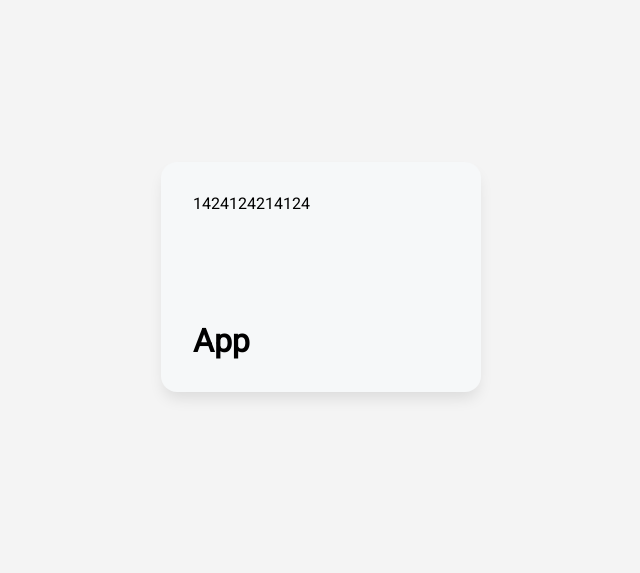
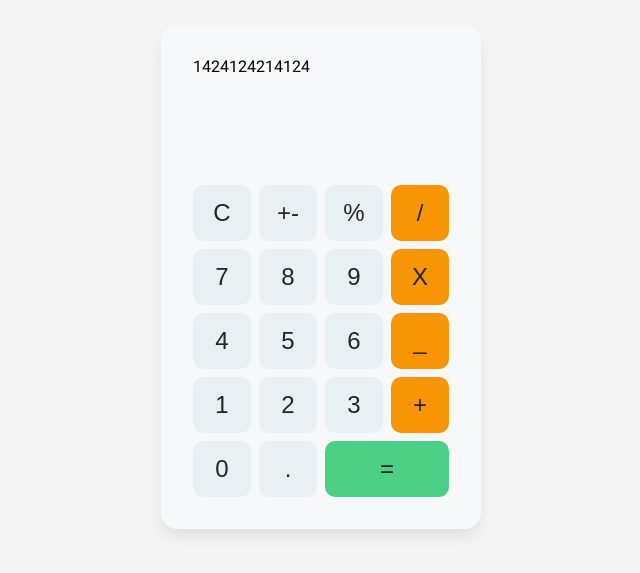
Before and after one commit to ahmadfa-lb/Calculator-App-in-React-JS, a React (Vite) app: page / in a window 1280 px wide. Shown: the part 155-728 px from the top of the page, without its empty margins (319-959 px from the left). Built offline with nearby package versions, Linux system fonts and the light colour scheme.

Commit message:
creating the structure and ButtonBox and Button Components and styling them

```diff
--- a/src/App.jsx
+++ b/src/App.jsx
@@ -1,6 +1,17 @@
 // import { useState } from 'react'
 import Wrapper from './components/Wrapper'
 import Screen from './components/Screen'
+import ButtonBox from './components/ButtonBox';
+import Button from './components/Button';
+
+const BtnValues = [
+  ["C", "+-", "%", "/"],
+  [7, 8, 9, "X"],
+  [4, 5, 6, "_"],
+  [1, 2, 3, "+"],
+  [0, ".", "="],
+];
+
 
 function App() {
 
@@ -8,10 +19,15 @@
   return (
     <div>
       <Wrapper>
-        <Screen>
-
-        </Screen>
-        <h1>App</h1>
+        <Screen />
+        <ButtonBox>
+          {BtnValues.flat().map((btn, i) => (
+            <Button
+              value={btn}
+              key={i}
+            />
+          ))}
+        </ButtonBox>
       </Wrapper>
     </div>
   )
--- /dev/null
+++ b/src/components/Button.jsx
@@ -0,0 +1,17 @@
+
+const getStyleName = btn =>{
+    const className = {
+        '=': 'equals',
+        'X': 'opt',
+        '_': 'opt',
+        '+': 'opt',
+        '/': 'opt',
+    }
+    return className[btn];
+}
+
+const Button = ({ value }) => {
+  return <button className={`${getStyleName(value)} button`}>{value}</button>;
+};
+
+export default Button;
--- /dev/null
+++ b/src/components/ButtonBox.jsx
@@ -0,0 +1,5 @@
+const ButtonBox = ({ children }) => {
+  return <div className="buttonBox">{children}</div>;
+};
+
+export default ButtonBox;
--- a/src/components/Wrapper.jsx
+++ b/src/components/Wrapper.jsx
@@ -1,13 +1,5 @@
-import PropTypes from 'prop-types';
-
 const Wrapper = ({ children }) => {
-    return (
-        <div className="wrapper">{children}</div>
-    );
-};
-
-Wrapper.propTypes = {
-    children: PropTypes.node.isRequired, // `node` means anything that can be rendered, e.g., text, elements, etc.
+  return <div className="wrapper">{children}</div>;
 };
 
 export default Wrapper;
--- a/src/index.css
+++ b/src/index.css
@@ -29,3 +29,36 @@
   height: 4rem;
   margin-bottom: 4rem;
 }
+
+.buttonBox{
+  display: grid;
+  grid-template-columns: repeat(4, 1fr);
+  gap: .5rem;
+}
+
+.button{
+  background: #e9f0f4;
+  height: 3.5rem;
+  padding: 10px;
+  border-radius: 10px;
+  display: flex;
+  align-items: center;
+  justify-content: center;
+  cursor: pointer;
+  color: #242424;
+  border: none;
+  font-size: 1.5rem;
+}
+
+.button:hover{
+  border: 2px dotted #242424;
+}
+
+.equals{
+  background: #4bd086;
+  grid-column: 3/5;
+}
+
+.opt{
+  background: #f79505;
+}
```
